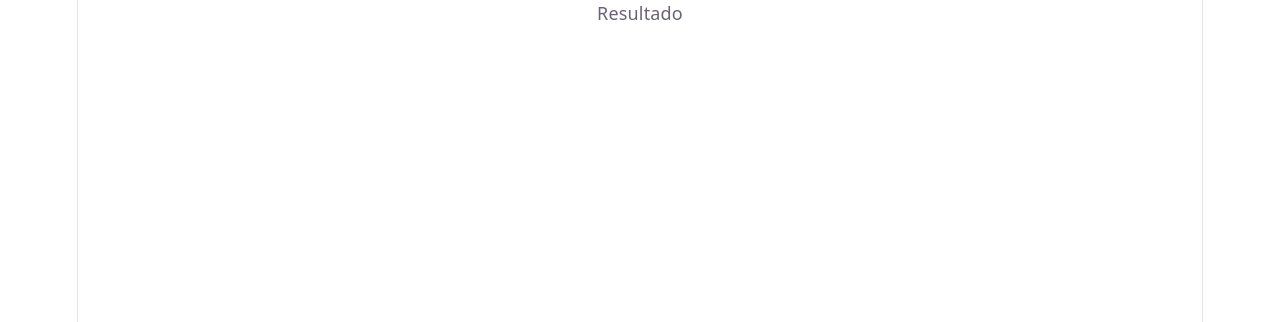
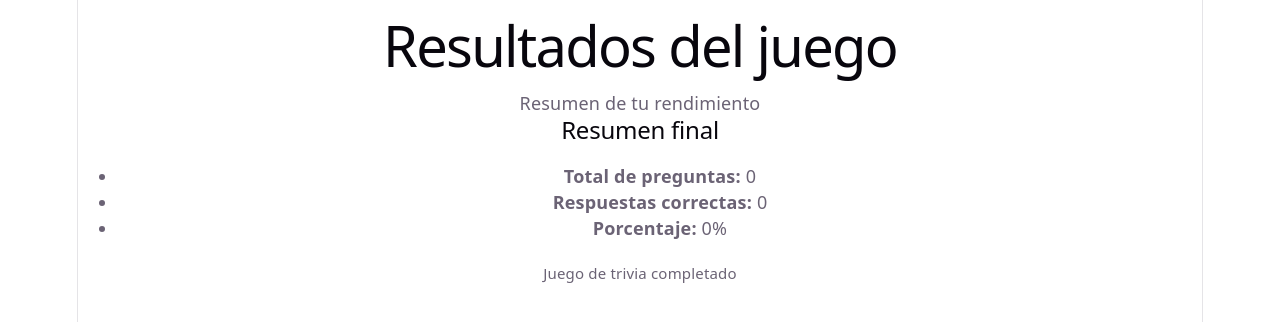
Before and after one commit to LChiza5/ProyectoWeb1, a React (Vite) app in the folder ProyectoTriviaWeb/: page /result in a window 1280 px wide. Shown: the top 322 px of the page. Built offline with nearby package versions, Linux system fonts and the light colour scheme.

Commit message:
Pagina Resultad
Se conecta la pagina de game con result para mostrar el rendimiento finaldel juego

```diff
--- a/ProyectoTriviaWeb/src/pages/Game.jsx
+++ b/ProyectoTriviaWeb/src/pages/Game.jsx
@@ -85,7 +85,7 @@ export default function Game() {
           className="btn btn-primary mt-3"
           onClick={() =>
             navigate("/result", {
-              state: { puntaje, total: preguntas.length },
+              state: { correct: puntaje, total: preguntas.length },
             })
           }
         >
--- a/ProyectoTriviaWeb/src/pages/Result.jsx
+++ b/ProyectoTriviaWeb/src/pages/Result.jsx
@@ -1,3 +1,45 @@
+import { useLocation } from "react-router-dom";
+
 export default function Result() {
-  return <div>Resultado</div>;
+  const { state } = useLocation();
+
+  const total = state?.total || 0;
+  const correct = state?.correct || 0;
+
+  const percent = total ? Math.round((correct / total) * 100) : 0;
+
+  return (
+    <main className="container text-center mt-5" role="main">
+
+      <header className="mb-4">
+        <h1>Resultados del juego</h1>
+        <p className="text-muted">
+          Resumen de tu rendimiento
+        </p>
+      </header>
+
+      <section aria-label="Resumen de resultados">
+        <article className="card p-4 mt-3 shadow-sm">
+
+          <header className="mb-3">
+            <h2 className="h4">Resumen final</h2>
+          </header>
+
+          <ul className="list-unstyled mb-0">
+            <li><strong>Total de preguntas:</strong> {total}</li>
+            <li><strong>Respuestas correctas:</strong> {correct}</li>
+            <li><strong>Porcentaje:</strong> {percent}%</li>
+          </ul>
+
+        </article>
+      </section>
+
+      <footer className="mt-4">
+        <small className="text-muted">
+          Juego de trivia completado
+        </small>
+      </footer>
+
+    </main>
+  );
 }
```
